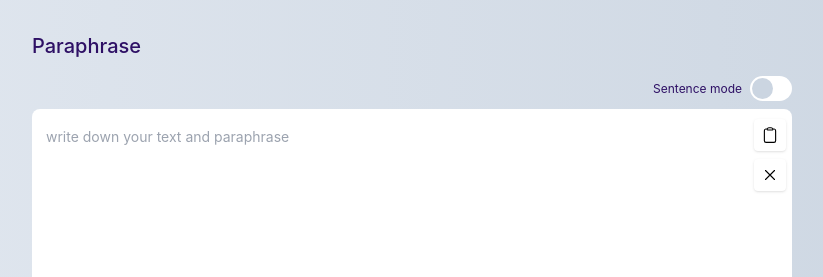
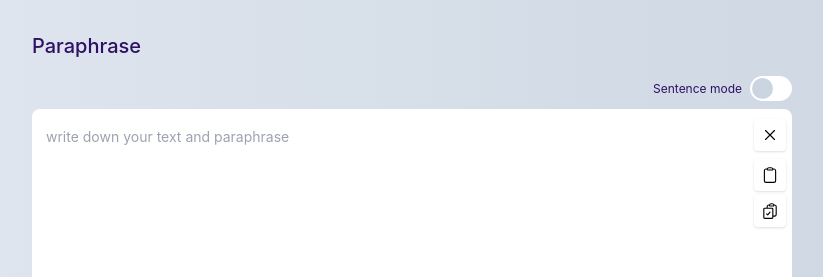
Before and after one commit to rzkhosroshahi/word-tune, a React (Create React App) app: page / in a window 1280 px wide. Shown: the top 277 px of the page, without its empty margins (228-1051 px from the left). Built offline with nearby package versions, Linux system fonts and the light colour scheme; no server answers.

Commit message:
chore: add copy in topTollbar

```diff
--- a/src/components/Form/Form.tsx
+++ b/src/components/Form/Form.tsx
@@ -30,7 +30,6 @@ export const Form = (props: FormProps) => {
     }
   }, [props.sentenceMode])
 
-  console.log('splitText >>', splitText)
   const handleSubmitForm = (e?: FormEvent<HTMLFormElement>) => {
     e?.preventDefault()
     if (!textArea.current || !textArea.current.value) {
@@ -140,7 +139,11 @@ export const Form = (props: FormProps) => {
                 disableNext={!splitText.length || splitText.length - 1 === index}
                 disablePrev={index === 0}
               />
-            : <TopToolbar onPaste={handlePasteText} onClear={handleClearText} />
+            : <TopToolbar
+                onPaste={handlePasteText}
+                onClear={handleClearText}
+                onCopy={handleCopyText}
+            />
         }
         <textarea
           ref={textArea}
--- a/src/components/Form/TopToolbar/TopToolbar.tsx
+++ b/src/components/Form/TopToolbar/TopToolbar.tsx
@@ -1,5 +1,5 @@
 import React from 'react'
-import { ClipboardIcon, XMarkIcon } from '@heroicons/react/24/outline'
+import { ClipboardDocumentCheckIcon, ClipboardIcon, XMarkIcon } from '@heroicons/react/24/outline'
 import { TopToolbarProps } from './TopToolbar.types'
 
 export const TopToolbar = (props: TopToolbarProps) => {
@@ -7,17 +7,24 @@ export const TopToolbar = (props: TopToolbarProps) => {
     <>
       <span
         className="absolute top-2 right-1 flex align-middle justify-center bg-white shadow w-[32px] h-[32px] rounded cursor-pointer dark:bg-slate-500 dark:text-slate-300"
+        title="clear"
+        onClick={props.onClear}
+      >
+        <XMarkIcon width={18} />
+      </span>
+      <span
+        className="absolute top-[48px] right-1 flex align-middle justify-center bg-white shadow w-[32px] h-[32px] rounded cursor-pointer dark:bg-slate-500 dark:text-slate-300"
         title="paste"
         onClick={props.onPaste}
       >
         <ClipboardIcon width={18} />
       </span>
       <span
-        className="absolute top-[48px] right-1 flex align-middle justify-center bg-white shadow w-[32px] h-[32px] rounded cursor-pointer dark:bg-slate-500 dark:text-slate-300"
-        title="clear"
-        onClick={props.onClear}
+        className="absolute top-[84px] right-1 flex align-middle justify-center bg-white shadow w-[32px] h-[32px] rounded cursor-pointer dark:bg-slate-500 dark:text-slate-300"
+        title="copy"
+        onClick={props.onCopy}
       >
-        <XMarkIcon width={18} />
+        <ClipboardDocumentCheckIcon width={18} />
       </span>
     </>
   )
--- a/src/components/Form/TopToolbar/TopToolbar.types.ts
+++ b/src/components/Form/TopToolbar/TopToolbar.types.ts
@@ -1,4 +1,5 @@
 export interface TopToolbarProps {
   onPaste: () => void
   onClear: () => void
+  onCopy: () => void
 }
--- a/src/components/Paraphrase/Paraphrase.tsx
+++ b/src/components/Paraphrase/Paraphrase.tsx
@@ -1,5 +1,4 @@
 import React, { useState } from 'react'
-// @ts-ignore
 import * as Switch from '@radix-ui/react-switch'
 import { useApi } from '../../hooks/useApi'
 import { ParaphraseTypes } from './Paraphrase.types'
```
